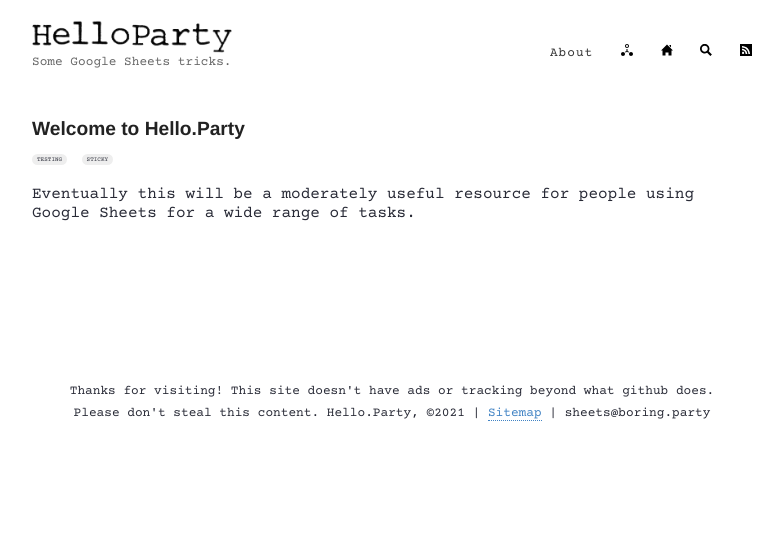
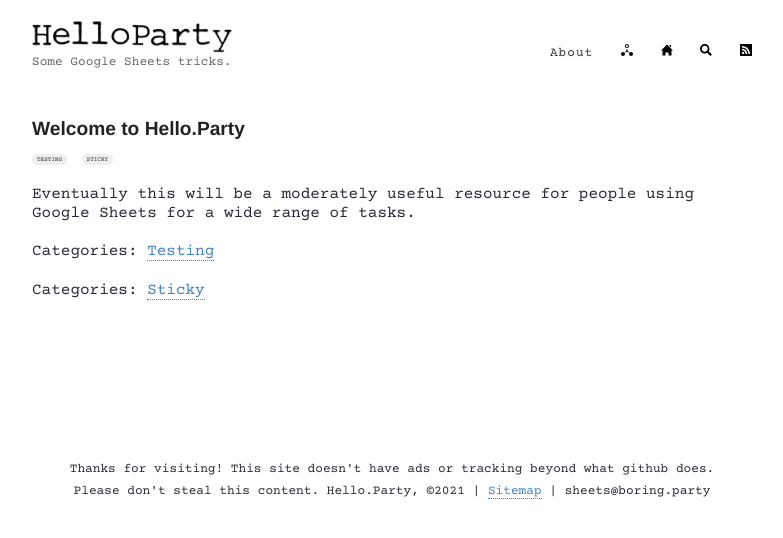
Before and after one commit to hello-party/hello-party-old.github.io, a Jekyll site: the page built from _posts/2021-02-01-sticky.md, in a window 1280 px wide. Shown: the top 538 px of the page, without its empty margins (248-1031 px from the left). Built offline with Jekyll 4.4.1, drawn with Linux system fonts in a browser that asks for light colours.

Commit message:
Update post.html

```diff
--- a/_layouts/post.html
+++ b/_layouts/post.html
@@ -26,6 +26,17 @@
   <div class="entry">
     {{ content }}
   </div>
+  <div id="postFooter">
+      {% if post %}
+        {% assign categories = post.categories %}
+      {% else %}
+        {% assign categories = page.categories %}
+      {% endif %}
+      {% for category in categories %}
+        <p>Categories: <a href="{{site.baseurl}}/categories/#{{category|slugize}}">{{category}}</a>
+        {% unless forloop.last %}&nbsp;{% endunless %}
+      {% endfor %}<br>
+  </div>
 
 <!--  <div>
     <p><span class="share-box">Share:</span> <a href="http://twitter.com/share?text={{ page.title }}&url={{site.url}}{{page.url}}" target="_blank">Twitter</a>, <a href="https://www.facebook.com/sharer.php?u={{site.url}}{{page.url}}" target="_blank">Facebook</a></p>
```
